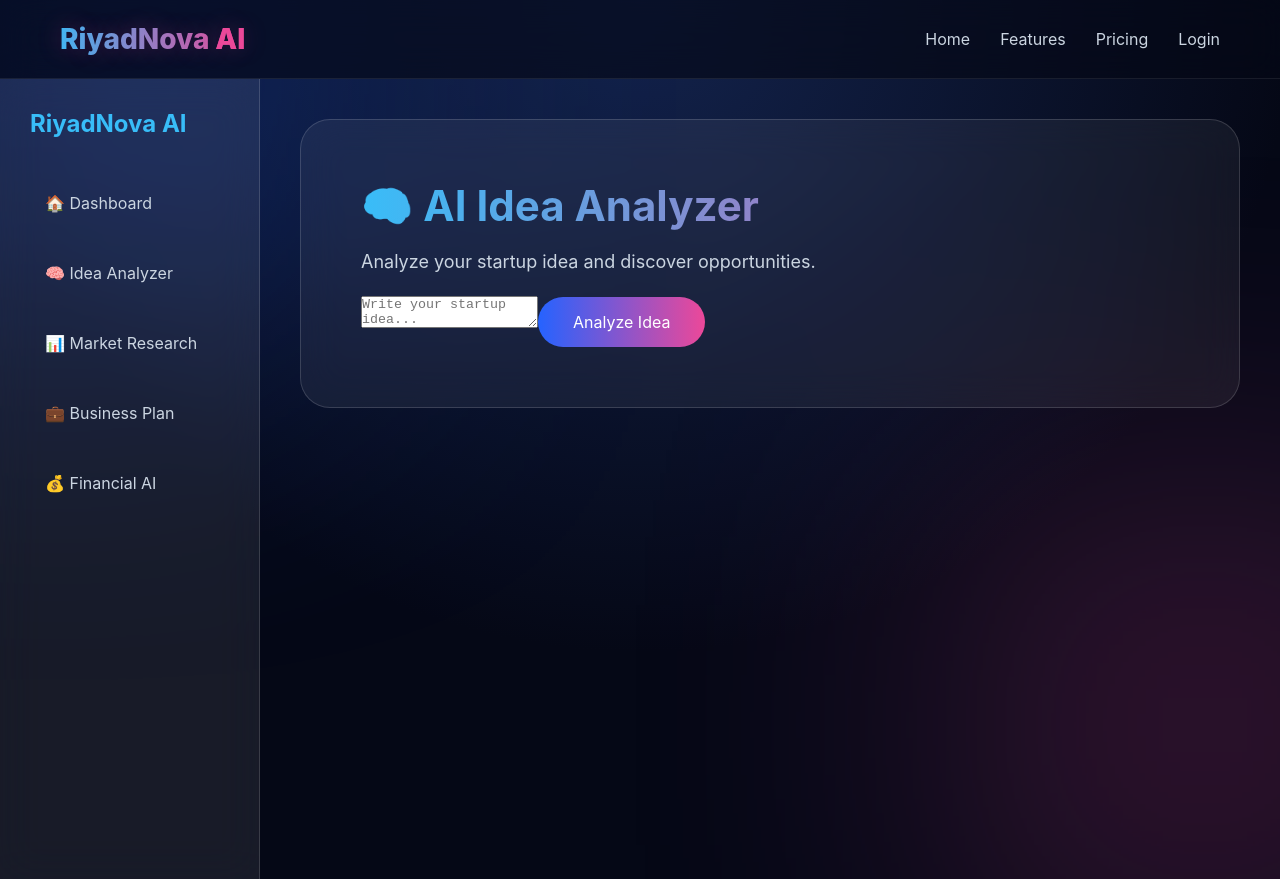
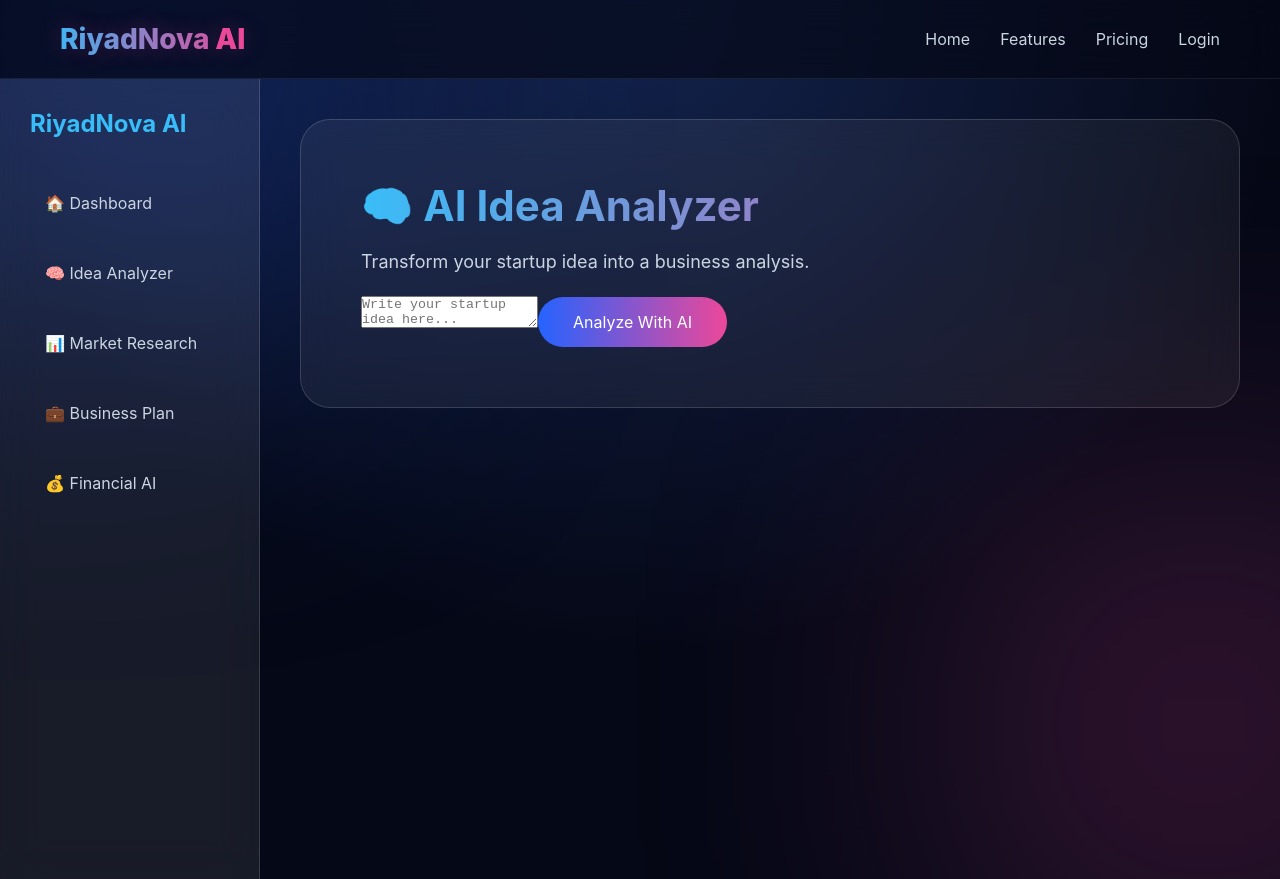
Before and after one commit to Ryad-S/RiyadNova-AI., a React (Vite) app in the folder frontend/: page /idea-analyzer in a window 1280 px wide. Built offline with nearby package versions, Linux system fonts and the light colour scheme.

Commit message:
Update IdeaAnalyzer.tsx

```diff
--- a/frontend/src/pages/IdeaAnalyzer.tsx
+++ b/frontend/src/pages/IdeaAnalyzer.tsx
@@ -1,4 +1,22 @@
+import { useState } from "react"
+
+
 function IdeaAnalyzer() {
+
+  const [idea, setIdea] = useState("")
+  const [analysis, setAnalysis] = useState(false)
+
+
+  const analyze = () => {
+
+    if (!idea.trim()) {
+      return
+    }
+
+    setAnalysis(true)
+
+  }
+
 
   return (
 
@@ -8,19 +26,105 @@ function IdeaAnalyzer() {
         🧠 AI Idea Analyzer
       </h1>
 
+
       <p>
-        Analyze your startup idea and discover opportunities.
+        Transform your startup idea into a business analysis.
       </p>
 
 
+
       <textarea
-        placeholder="Write your startup idea..."
+
+        className="idea-input"
+
+        placeholder="Write your startup idea here..."
+
+        value={idea}
+
+        onChange={(e) => setIdea(e.target.value)}
+
       />
 
 
-      <button className="primary-btn">
-        Analyze Idea
+
+      <button
+        className="primary-btn"
+        onClick={analyze}
+      >
+
+        Analyze With AI
+
       </button>
+
+
+
+
+      {
+        analysis && (
+
+          <div className="analysis-grid">
+
+
+            <div className="analysis-card">
+
+              <h3>
+                🚀 Idea Score
+              </h3>
+
+              <p>
+                85/100 - Strong business potential
+              </p>
+
+            </div>
+
+
+
+            <div className="analysis-card">
+
+              <h3>
+                🎯 Target Customers
+              </h3>
+
+              <p>
+                Identified customer segments and needs.
+              </p>
+
+            </div>
+
+
+
+            <div className="analysis-card">
+
+              <h3>
+                ✅ Strengths
+              </h3>
+
+              <p>
+                Innovation, scalability and market opportunity.
+              </p>
+
+            </div>
+
+
+
+            <div className="analysis-card">
+
+              <h3>
+                ⚠ Challenges
+              </h3>
+
+              <p>
+                Competition and execution planning.
+              </p>
+
+            </div>
+
+
+          </div>
+
+        )
+
+      }
 
 
     </section>
@@ -29,4 +133,5 @@ function IdeaAnalyzer() {
 
 }
 
+
 export default IdeaAnalyzer
```
